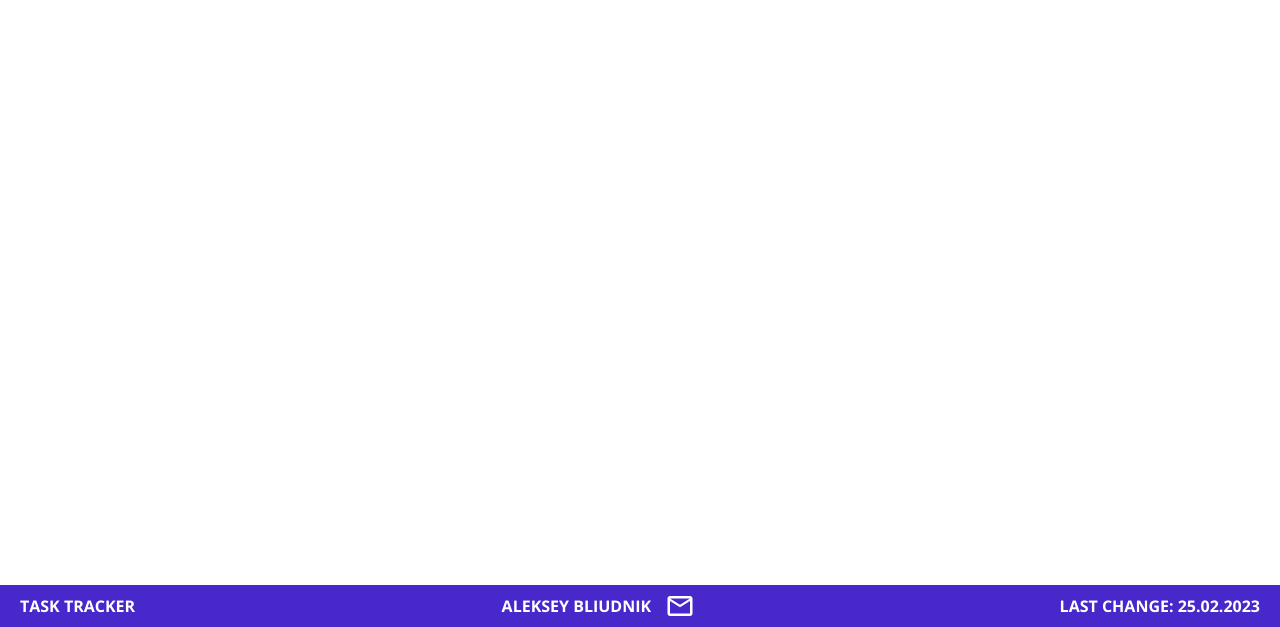
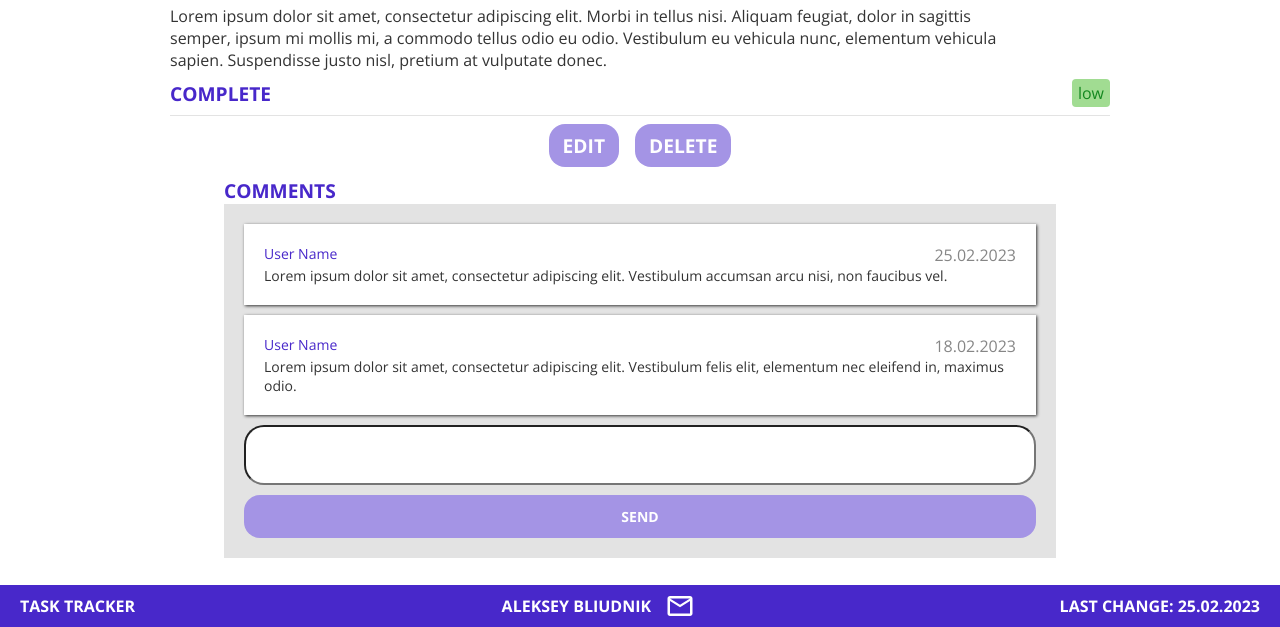
Before and after one commit to Giotu/DataMola-2023, a plain HTML site: page UI/task.html in a window 1280 px wide. Shown: the part 173-800 px from the top of the page. Drawn offline with nearby package versions, Linux system fonts and the light colour scheme.

Commit message:
feat: add task page(without adaptive)

```diff
--- a/UI/assets/styles/style.css
+++ b/UI/assets/styles/style.css
@@ -91,6 +91,7 @@ a {
     border: none;
     border-radius: 16px;
     cursor: pointer;
+    transition: 0.5s all ease;
 }
 
 .main__container {
@@ -320,3 +321,86 @@ a {
     justify-content: flex-end;
     gap: 16px;
 }
+
+/* task page */
+
+
+
+.task-page {
+    display: flex;
+    flex-direction: column;
+    justify-content: center;
+    align-items: center;
+}
+
+.task-page__task-card {
+    width: 75%;
+    font-size: 1rem;
+    border-radius: 0;
+}
+
+.task-page__info {
+    overflow: initial;
+    text-overflow: initial;
+    white-space: initial;
+}
+
+.task-page__title {
+    font-size: 1.5rem;
+}
+
+.task-page__subtitle {
+    font-size: 1.2rem;
+}
+
+.comments {
+    width: 65%;
+}
+
+.comments-field {
+    display: flex;
+    flex-direction: column;
+    gap: 10px;
+    background: var(--color-secondary);
+    padding: 20px;
+}
+
+.comment-card {
+    padding: 20px;
+    box-shadow: 1px 1px 3px var(--color-black);
+    background: var(--color-white);
+}
+
+.comment__header {
+    display: flex;
+    justify-content: space-between;
+}
+
+.comment__user-name {
+    color: var(--color-primary);
+}
+
+.comment__date {
+    font-size: 1rem;
+    color: var(--color-secondary-1);
+}
+
+.add-comment {
+    display: flex;
+    flex-direction: column;
+    gap: 10px;
+}
+
+.input-comment {
+    width: 100%;
+    height: 60px;
+    border-radius: 20px;
+}
+
+.task-page__btn {
+    font-size: 1.2rem;
+}
+
+.button:hover {
+    background: var(--color-primary);
+}
--- a/UI/task.html
+++ b/UI/task.html
@@ -28,8 +28,61 @@
             </div>
         </div>
     </header>
-    <main class="main">
-        <section class="task-page"></section>
+    <main class="main task-page__main">
+        <section class="task-page">
+            <div class="task-page__task-card task-card">
+                <div class="task-card__header">
+                    <div class="task-card__title-date">
+                        <div class="task-card__title-privacy">
+                            <h3 class="task-page__title task-card__title">Task Name</h3>
+                            <div class="image-privacy"></div>
+                        </div>
+                        <span class="task-card__date">18.02.2023</span>
+                    </div>
+                    <span class="task-card__user-name">User Name</span>
+                </div>
+                <div class="task-page__info task-card__info">
+                    Lorem ipsum dolor sit amet, consectetur adipiscing elit. Morbi in tellus nisi. Aliquam
+                    feugiat, dolor in sagittis semper, ipsum mi mollis mi, a commodo tellus odio eu odio.
+                    Vestibulum eu vehicula nunc, elementum vehicula sapien. Suspendisse justo nisl, pretium
+                    at vulputate donec.
+                </div>
+                <div class="task-card__additional">
+                    <div class="task-page__subtitle task-card__status task-card__title">Complete</div>
+                    <div class="task-card__progress low-status">low</div>
+                </div>
+                <span class="line"></span>
+                <div class="task-card__buttons">
+                    <button class="task-page__btn task-card__button button">edit</button>
+                    <button class="task-page__btn task-card__button button">delete</button>
+                </div>
+            </div>
+            <div class="comments">
+                <h3 class="task-page__subtitle task-card__title">Comments</h3>
+                <div class="comments-field">
+                    <div class="comment-card">
+                        <div class="comment__header">
+                            <span class="comment__user-name">User Name</span>
+                            <span class="comment__date">25.02.2023</span>
+                        </div>
+                        <span class="comment-text">Lorem ipsum dolor sit amet, consectetur adipiscing elit. Vestibulum
+                            accumsan arcu nisi, non faucibus vel.</span>
+                    </div>
+                    <div class="comment-card">
+                        <div class="comment__header">
+                            <span class="comment__user-name">User Name</span>
+                            <span class="comment__date">18.02.2023</span>
+                        </div>
+                        <span class="comment-text">Lorem ipsum dolor sit amet, consectetur adipiscing elit. Vestibulum
+                            felis elit, elementum nec eleifend in, maximus odio.</span>
+                    </div>
+                    <div class="add-comment">
+                        <input class='input-comment' type="text">
+                        <button class="button">SEND</button>
+                    </div>
+                </div>
+            </div>
+        </section>
     </main>
     <footer class="footer">
         <div class="container">
```
